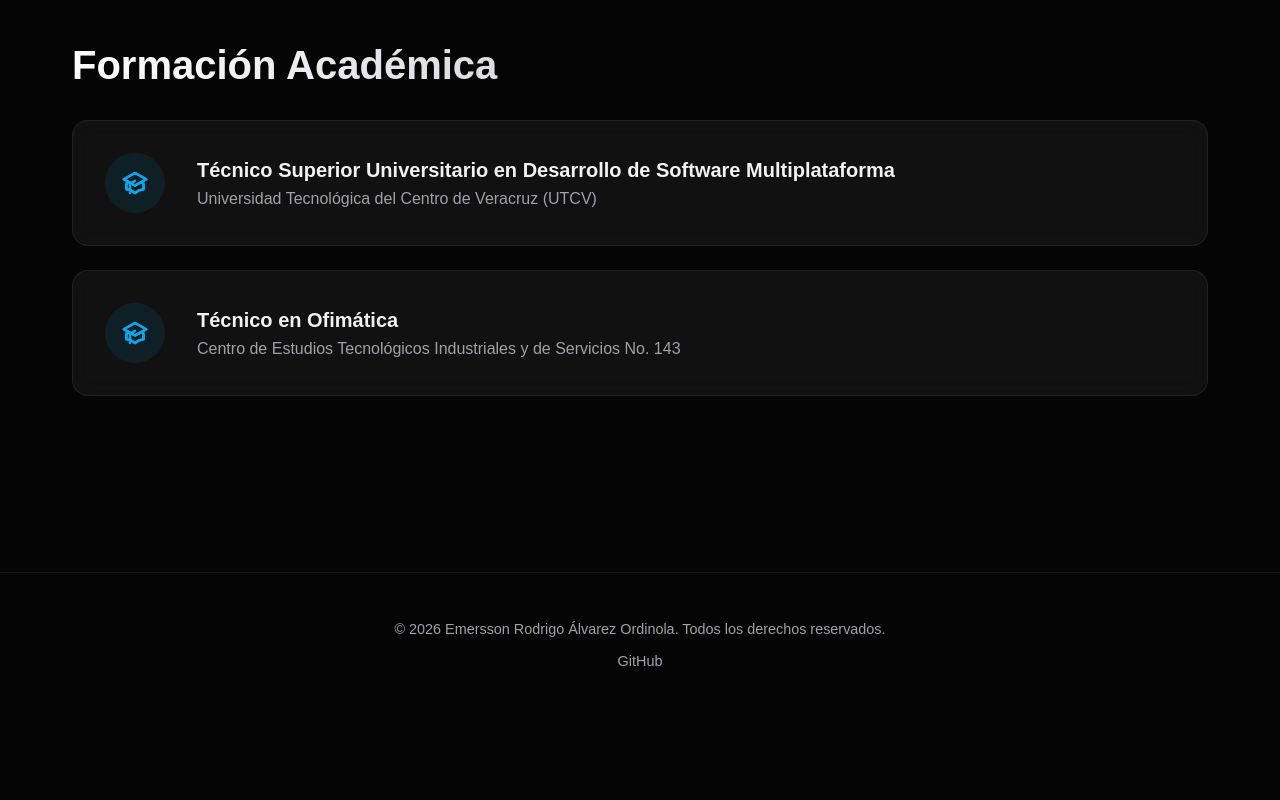
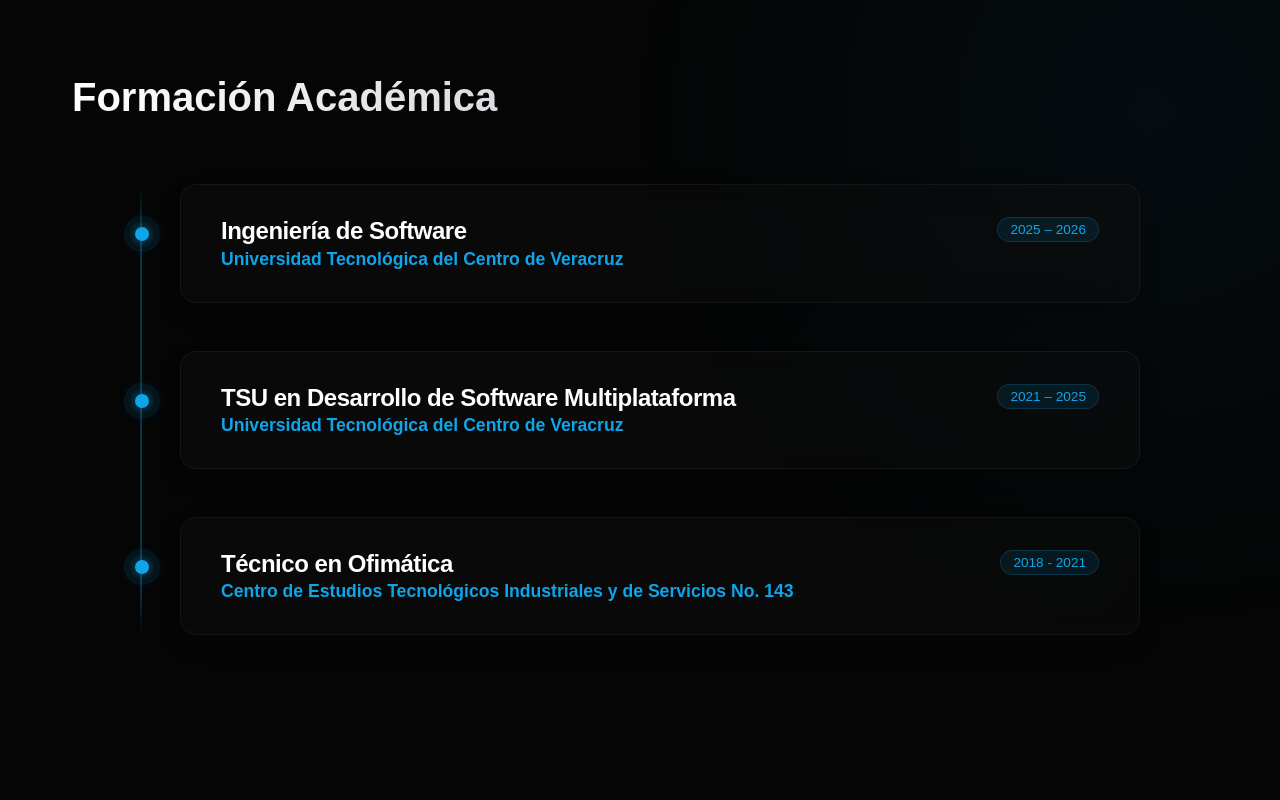
Before and after one commit to Emersson7AOR/my-portfolio, a Next.js app: page / in a window 1280 px wide. Shown: the part 6880-7680 px from the top of the page. Before the commit the page ends 7597 px from the top, so only its background shows below. Built offline with nearby package versions, Linux system fonts and the light colour scheme.

Commit message:
feat: add Education section with timeline component and data configuration

```diff
--- a/components/sections/Education.module.css
+++ b/components/sections/Education.module.css
@@ -1,62 +1,164 @@
 .educationSection {
-  padding: 6rem 0;
+  padding: 8rem 0;
+  position: relative;
+  background: radial-gradient(circle at 90% 20%, rgba(14, 165, 233, 0.05) 0%, transparent 40%);
+}
+
+.timeline {
+  display: flex;
+  flex-direction: column;
+  gap: 3rem;
+  position: relative;
+  margin-top: 4rem;
+  padding-left: 2.5rem;
+  max-width: 1000px;
+  margin-left: auto;
+  margin-right: auto;
+}
+
+/* Vertical Line with Gradient */
+.timeline::before {
+  content: "";
+  position: absolute;
+  left: 0;
+  top: 0;
+  bottom: 0;
+  width: 2px;
+  background: linear-gradient(to bottom,
+    transparent,
+    var(--accent-color) 10%,
+    var(--accent-color) 90%,
+    transparent
+  );
+  opacity: 0.3;
+}
+
+.timelineItem {
+  position: relative;
+  padding: 2rem 2.5rem;
+  transition: all 0.4s cubic-bezier(0.175, 0.885, 0.32, 1.275);
+  background: rgba(15, 15, 15, 0.4);
+  border: 1px solid rgba(255, 255, 255, 0.05);
+  box-shadow: 0 10px 30px -15px rgba(0, 0, 0, 0.5);
+  opacity: 0;
+  transform: translateY(20px);
+  animation: fadeInUp 0.6s ease forwards;
+}
+
+.timelineItem:hover {
+  background: rgba(20, 20, 20, 0.6);
+  border-color: rgba(14, 165, 233, 0.3);
+  box-shadow: 0 20px 40px -20px rgba(14, 165, 233, 0.2);
+  transform: translateX(10px);
+}
+
+/* Glowing Dot */
+.timelineDot {
+  position: absolute;
+  top: 42px;
+  left: -46px; /* Centrado con la línea en 0 */
+  width: 14px;
+  height: 14px;
+  background-color: var(--accent-color);
+  border-radius: 50%;
+  z-index: 2;
+  box-shadow: 0 0 15px var(--accent-color);
+}
+
+.timelineDot::after {
+  content: "";
+  position: absolute;
+  top: -6px;
+  left: -6px;
+  right: -6px;
+  bottom: -6px;
+  border: 2px solid rgba(14, 165, 233, 0.3);
+  border-radius: 50%;
+  animation: pulse 2s infinite;
+}
+
+@keyframes pulse {
+  0% { transform: scale(1); opacity: 1; }
+  100% { transform: scale(1.5); opacity: 0; }
+}
+
+@keyframes fadeInUp {
+  from {
+    opacity: 0;
+    transform: translateY(20px);
+  }
+  to {
+    opacity: 1;
+    transform: translateY(0);
+  }
+}
+
+.timelineContent {
   position: relative;
 }
 
-.list {
+.header {
+  display: flex;
+  justify-content: space-between;
+  align-items: flex-start;
+  flex-wrap: wrap;
+  gap: 1rem;
+}
+
+.info {
   display: flex;
   flex-direction: column;
-  gap: 1.5rem;
-  margin-top: 2rem;
 }
 
-.item {
-  display: flex;
-  align-items: center;
-  padding: 2rem;
-  gap: 2rem;
-  transition: transform 0.3s ease;
+.degree {
+  font-size: 1.5rem;
+  font-weight: 700;
+  color: #fff;
+  letter-spacing: -0.02em;
+  margin-bottom: 0.2rem;
 }
 
-.item:hover {
-  transform: translateX(5px);
-  border-color: rgba(14, 165, 233, 0.4);
+.institution {
+  font-size: 1.1rem;
+  color: var(--accent-color);
+  font-weight: 600;
 }
 
-.iconWrapper {
-  flex-shrink: 0;
-  width: 60px;
-  height: 60px;
+.period {
+  display: inline-block;
+  padding: 0.25rem 0.75rem;
   background: rgba(14, 165, 233, 0.1);
-  border-radius: 50%;
-  display: flex;
-  align-items: center;
-  justify-content: center;
+  border: 1px solid rgba(14, 165, 233, 0.2);
+  border-radius: 20px;
+  color: var(--accent-color);
+  font-size: 0.85rem;
+  font-weight: 500;
 }
 
-.icon {
-  width: 30px;
-  height: 30px;
-  color: var(--accent-color);
+/* Stagger animation */
+.timelineItem:nth-child(1) { animation-delay: 0.1s; }
+.timelineItem:nth-child(2) { animation-delay: 0.2s; }
+.timelineItem:nth-child(3) { animation-delay: 0.3s; }
+
+@media (max-width: 768px) {
+  .timeline {
+    padding-left: 1.5rem;
+    gap: 2rem;
+  }
+
+  .timelineDot {
+    left: -30px;
+  }
+
+  .timelineItem {
+    padding: 1.5rem;
   }
 
   .degree {
     font-size: 1.25rem;
-  color: var(--text-primary);
-  margin-bottom: 0.5rem;
   }
 
   .institution {
     font-size: 1rem;
-  color: var(--text-secondary);
-  font-weight: normal;
-}
-
-@media (max-width: 576px) {
-  .item {
-    flex-direction: column;
-    align-items: flex-start;
-    gap: 1rem;
-    padding: 1.5rem;
   }
 }
--- a/components/sections/Education.tsx
+++ b/components/sections/Education.tsx
@@ -9,19 +9,18 @@
       <div className="container">
         <h2 className="section-title">Formación Académica</h2>
 
-        <div className={styles.list}>
+        <div className={styles.timeline}>
           {education.map((edu, idx) => (
-            <div key={idx} className={`${styles.item} glass-panel`}>
-              <div className={styles.iconWrapper}>
-                <svg className={styles.icon} fill="none" viewBox="0 0 24 24" stroke="currentColor">
-                  <path strokeLinecap="round" strokeLinejoin="round" strokeWidth={2} d="M12 14l9-5-9-5-9 5 9 5z" />
-                  <path strokeLinecap="round" strokeLinejoin="round" strokeWidth={2} d="M12 14l6.16-3.422a12.083 12.083 0 01.665 6.479A11.952 11.952 0 0012 20.055a11.952 11.952 0 00-6.824-2.998 12.078 12.078 0 01.665-6.479L12 14z" />
-                  <path strokeLinecap="round" strokeLinejoin="round" strokeWidth={2} d="M12 14l9-5-9-5-9 5 9 5zm0 0l6.16-3.422a12.083 12.083 0 01.665 6.479A11.952 11.952 0 0012 20.055a11.952 11.952 0 00-6.824-2.998 12.078 12.078 0 01.665-6.479L12 14zm-4 6v-7.5l4-2.222" />
-                </svg>
-              </div>
-              <div className={styles.content}>
-                <h3 className={styles.degree}>{edu.degree}</h3>
-                <h4 className={styles.institution}>{edu.institution}</h4>
+            <div key={idx} className={`${styles.timelineItem} glass-panel`}>
+              <div className={styles.timelineDot}></div>
+              <div className={styles.timelineContent}>
+                <div className={styles.header}>
+                  <div className={styles.info}>
+                    <h3 className={styles.degree}>{edu.degree}</h3>
+                    <h4 className={styles.institution}>{edu.institution}</h4>
+                  </div>
+                  <span className={styles.period}>{edu.period}</span>
+                </div>
               </div>
             </div>
           ))}
--- a/data/portfolioData.ts
+++ b/data/portfolioData.ts
@@ -89,12 +89,19 @@
   ],
   education: [
     {
-      degree: "Técnico Superior Universitario en Desarrollo de Software Multiplataforma",
-      institution: "Universidad Tecnológica del Centro de Veracruz (UTCV)"
+      degree: "Ingeniería de Software",
+      institution: "Universidad Tecnológica del Centro de Veracruz",
+      period: "2025 – 2026"
+    },
+    {
+      degree: "TSU en Desarrollo de Software Multiplataforma",
+      institution: "Universidad Tecnológica del Centro de Veracruz",
+      period: "2021 – 2025"
     },
     {
       degree: "Técnico en Ofimática",
-      institution: "Centro de Estudios Tecnológicos Industriales y de Servicios No. 143"
+      institution: "Centro de Estudios Tecnológicos Industriales y de Servicios No. 143",
+      period: "2018 - 2021"
     }
   ],
   achievements: [
```
Lines whose indentation alone changed are shown as unchanged.
